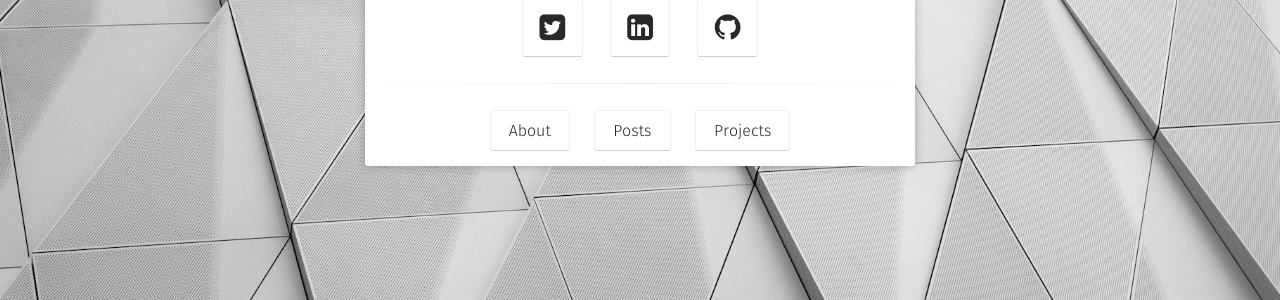
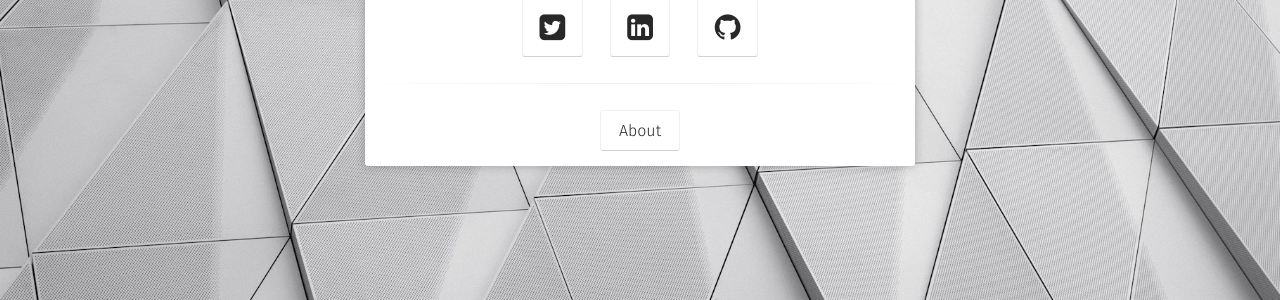
Before and after one commit to MPFEConsultancy/mpfeconsultancy.github.io, a Jekyll site: the page built from index.html, in a window 1280 px wide. Shown: the part 520-820 px from the top of the page. Built offline with Jekyll 4.4.1, drawn with Linux system fonts in a browser that asks for light colours; some web fonts are replaced.

Commit message:
Removed projects and posts

```diff
--- a/_data/navigation.yml
+++ b/_data/navigation.yml
@@ -1,4 +1 @@
 # Site navigation links
-
-- title: Projects
-  url: /projects/
--- a/_includes/nav.html
+++ b/_includes/nav.html
@@ -85,13 +85,6 @@
                     </li>{% endif %}
 				</ul><!-- /.dl-submenu -->
 			</li>
-			<li>
-				<a href="#">Posts</a>
-				<ul class="dl-submenu">
-					<li><a href="{{ site.url }}/posts/">All Posts</a></li>
-					<li><a href="{{ site.url }}/tags/">All Tags</a></li>
-				</ul>
-			</li>
 			{% for link in site.data.navigation %}
 		    {% if link.url contains 'http' %}
 		        {% assign domain = '' %}
--- a/_layouts/home.html
+++ b/_layouts/home.html
@@ -35,12 +35,6 @@ layout: compress
                          <a class="btn zoombtn" href="{{ site.url }}/about">
                          About
                          </a>
-                         <a class="btn zoombtn" href="{{ site.url }}/posts">
-                         Posts
-                         </a>
-                         <a class="btn zoombtn" href="{{ site.url }}/projects">
-                         Projects
-                         </a>
                  </h3>
             </div>
         </div>
```
